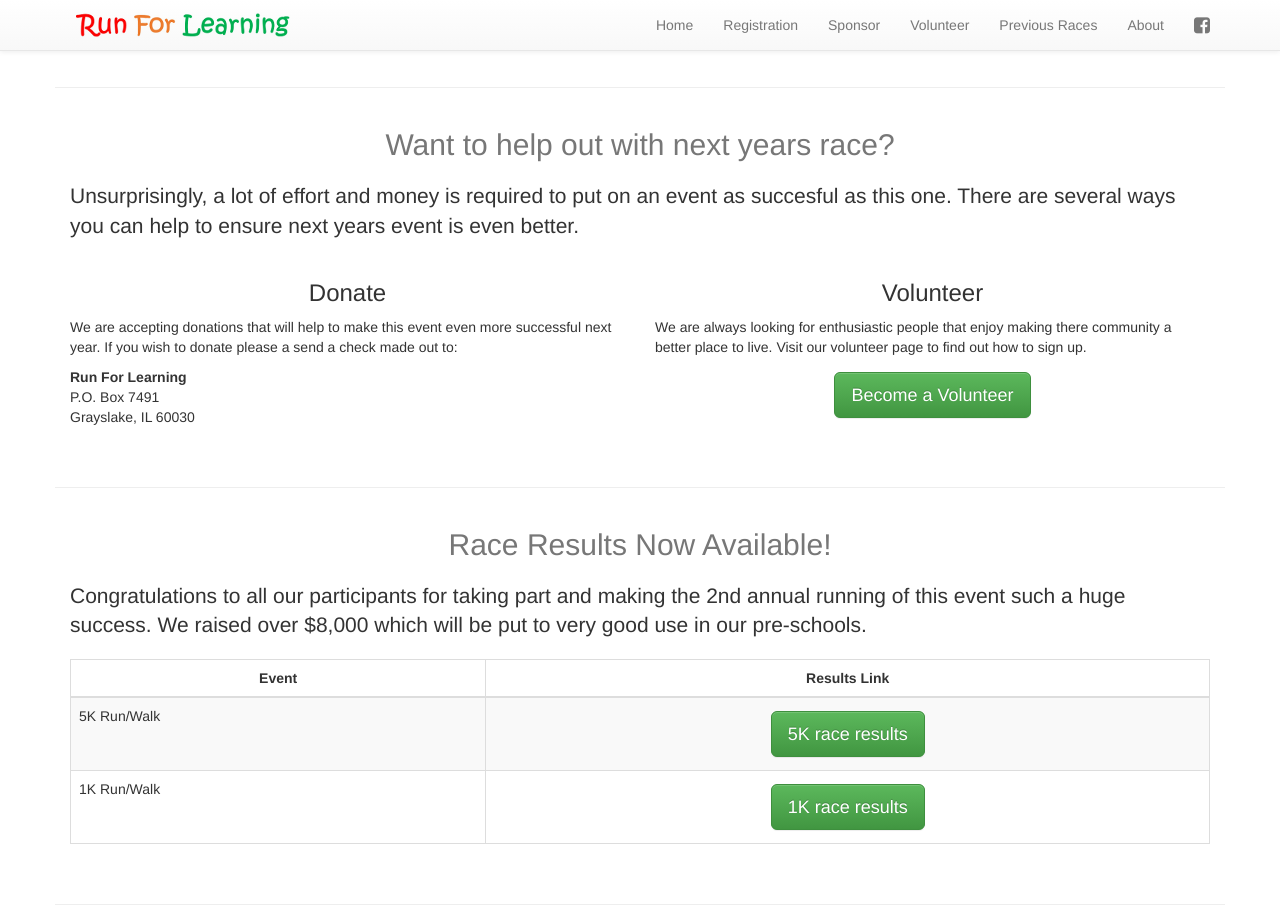
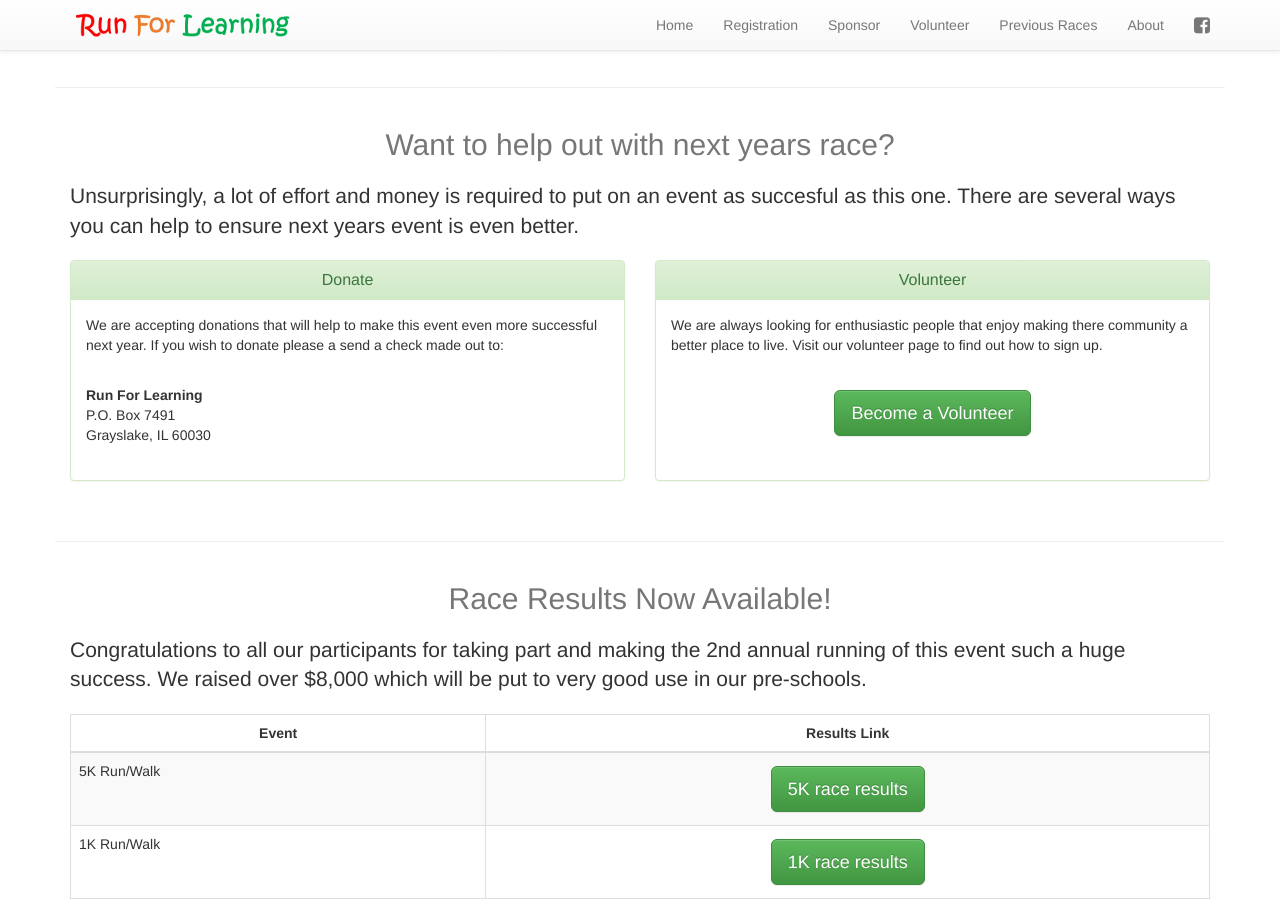
Before and after one commit to runforlearning/runforlearning.github.io, a Jekyll site: the page built from index.html, in a window 1280 px wide and 1400 px high, scrolled down 453 px. Shown: the top 923 px of the window. Built offline with Jekyll 4.4.1, drawn with Linux system fonts in a browser that asks for light colours; nearby versions of some CDN libraries; grey boxes are pictures that could not be loaded.

Commit message:
Places help methods in panels

```diff
--- a/_includes/donations.html
+++ b/_includes/donations.html
@@ -7,8 +7,13 @@
         <p class="lead"> Unsurprisingly, a lot of effort and money is required to put on an event as succesful as this one. There are several ways you can help to ensure next years event is even better.</p>
         <div class="row">
           <div class="col-md-6">
-            <h3 class="text-center">Donate</h3>
+            <div class="panel panel-success">
+              <div class="panel-heading">
+                <h3 class="panel-title text-center">Donate</h3>
+              </div>
+              <div class="panel-body">
                 <p>We are accepting donations that will help to make this event even more successful next year. If you wish to donate please a send a check made out to:<br/>
+                  <br/>
                   <address>
                     <strong>Run For Learning</strong><br/>
                     P.O. Box 7491<br/>
@@ -16,12 +21,22 @@
                   </address>
                 </p>
               </div>
+            </div>
+          </div>
           <div class="col-md-6">
-            <h3 class="text-center">Volunteer</h3>
+            <div class="panel panel-success">
+              <div class="panel-heading">
+                <h3 class="panel-title text-center">Volunteer</h3>
+              </div>
+              <div class="panel-body">
                 <p>We are always looking for enthusiastic people that enjoy making there community a better place to live. Visit our volunteer page to find out how to sign up.</p>
+                <br/>
                 <p class="text-center"><a href="/volunteer.html" class="btn btn-lg btn-success">Become a Volunteer</a></p>
               </div>
             </div>
           </div>
         </div>
+      </div>
+    </div>
+  </div>
 </section>
--- a/sass/_home.scss
+++ b/sass/_home.scss
@@ -31,6 +31,12 @@ section {
 
 #main-logo {
   margin-top: 35px;
+}
+
+#donations {
+  .panel-body {
+    min-height: 180px;
+  }
 }
 
 #preschools, #trade-preschools {
--- a/sass/main.css
+++ b/sass/main.css
@@ -62,6 +62,9 @@ section {
 #main-logo {
   margin-top: 35px; }
 
+#donations .panel-body {
+  min-height: 180px; }
+
 #preschools h2, #trade-preschools h2 {
   margin-bottom: 40px; }
 #preschools img.logo, #trade-preschools img.logo {
```
Also changed, not shown: 1 other file. Lines whose indentation alone changed are shown as unchanged.
